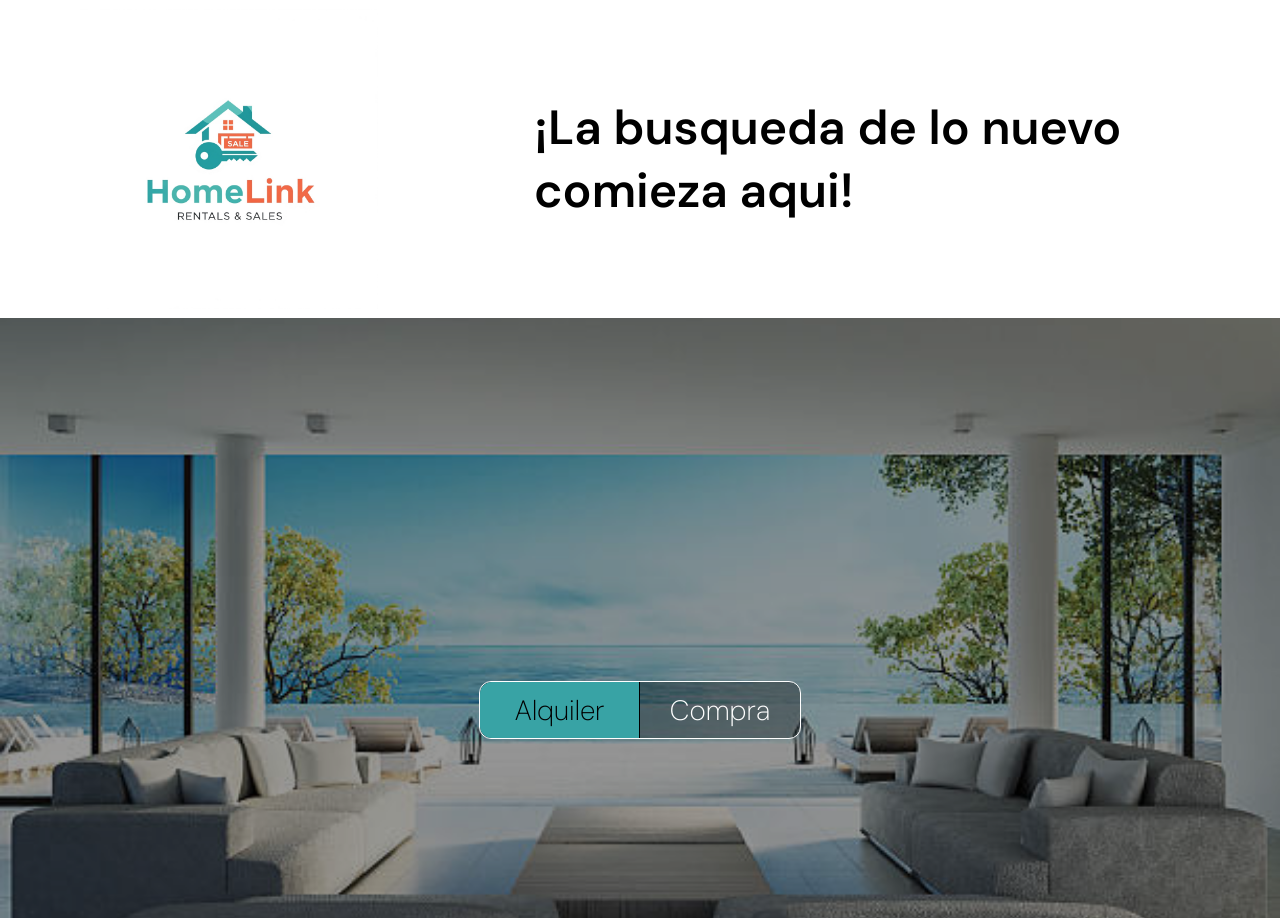
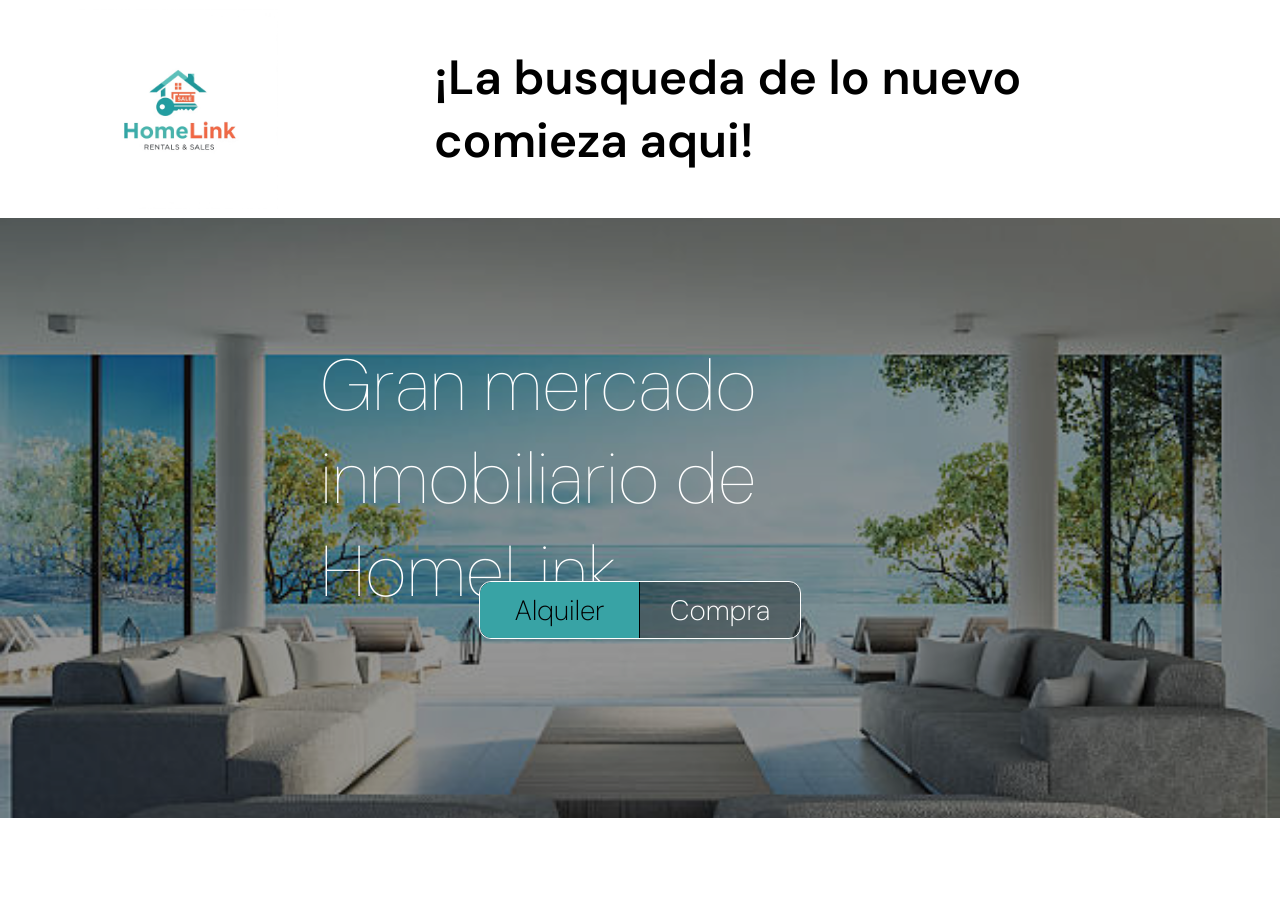
Before and after one commit to Igor89-hub/webInterfazeGarat_UrbanNest, a React (Vite) app in the folder urbanNestWeb/: page / in a window 1280 px wide. After the commit the page ends 823 px from the top, so only its background shows below. Built offline with nearby package versions, Linux system fonts and the light colour scheme.

Commit message:
textu animazioak ongi jarrita

```diff
--- a/urbanNestWeb/package.json
+++ b/urbanNestWeb/package.json
@@ -13,6 +13,7 @@
     "@emotion/react": "^11.14.0",
     "@emotion/styled": "^11.14.1",
     "@mui/material": "^7.3.2",
+    "gsap": "^3.13.0",
     "react": "^19.1.1",
     "react-dom": "^19.1.1",
     "react-router": "^7.9.2",
--- a/urbanNestWeb/src/components/HomeLinkMainPage.jsx
+++ b/urbanNestWeb/src/components/HomeLinkMainPage.jsx
@@ -1,8 +1,31 @@
 import { useEffect, useState } from "react";
 import { ImageCarrusel } from "./ImageCarrusel";
+import { useRef } from "react";
+import { gsap } from "gsap";
+import { SplitText } from "gsap/SplitText";
 import "../css/Carrusel.css";
+import { TimelineMax } from "gsap/gsap-core";
 
 export function HomeLinkMainPage() {
+
+    useEffect(() => {
+        const split = new SplitText(".hl-mainLayout-title", {
+            type:"lines,words"
+        });
+
+        gsap.from(split.words, {
+            duration: 1,
+            y: 40,
+            opacity: 0,
+            stagger: 0.1,
+            ease: "power3.out"
+        });
+
+        return () => {
+            split.revert();
+        };
+
+    }, []);
 
     const [isDivClicked, setDivClicked] = useState('alquiler') //Defektuz egongo da;
 
@@ -13,7 +36,10 @@ export function HomeLinkMainPage() {
                 <span className="hl-mainHeader-welcomeText">¡La busqueda de lo nuevo comieza aqui!</span>
             </header>
             <div className="hl-mainLayout-carrusel">
-                <ImageCarrusel/>
+                <ImageCarrusel />
+                <div className="hl-mainLayout-dividerTitle">
+                    <p className="hl-mainLayout-title">Gran mercado inmobiliario de HomeLink</p>
+                </div>
                 <div className="hl-mainLayout-selector">
                     <div className={`hl-mainLayout-selectorLeft ${isDivClicked == 'alquiler' ? 'active' : ''}`} onClick={() => setDivClicked('alquiler')}>
                         <p className="hl-mainLayout-selectorAlquiler">Alquiler</p>
--- a/urbanNestWeb/src/css/HomeLinkMainPage.css
+++ b/urbanNestWeb/src/css/HomeLinkMainPage.css
@@ -25,8 +25,8 @@
 }
 
 .hl-mainHeader-logo {
-    width: 300px;
-    height: 300px;
+    width: 200px;
+    height: 200px;
     object-fit: fill;
     padding: 9px 18px;
     margin: 0 60px 0 60px;
@@ -50,7 +50,27 @@
     width: 100%;
     height: auto;
 }
-
+.hl-mainLayout-dividerTitle{
+    display: flex;
+    align-items: center;
+    justify-content: center;
+    flex-direction: column;
+    width: 100%;
+    height: auto;
+    position: absolute;
+    top: 20%;
+    z-index: 10;
+}
+.hl-mainLayout-title{
+    display: flex;
+    align-items: center;
+    justify-content: center;
+    font-size: 72px;
+    font-weight: 100;
+    width: 50%;
+    height: auto;
+    color: white;
+}
 .hl-mainLayout-selector {
     display: grid;
     grid-template-columns: 1fr 1fr;
```
Also changed, not shown: 1 other file (tests, documents, lock files or other folders).
